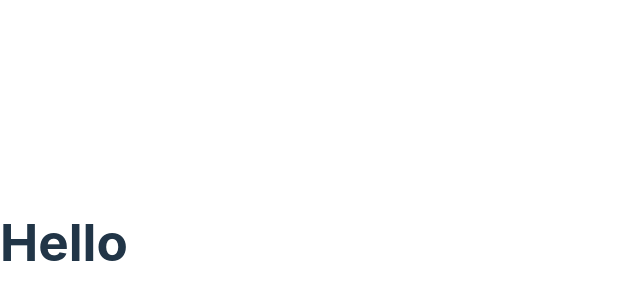
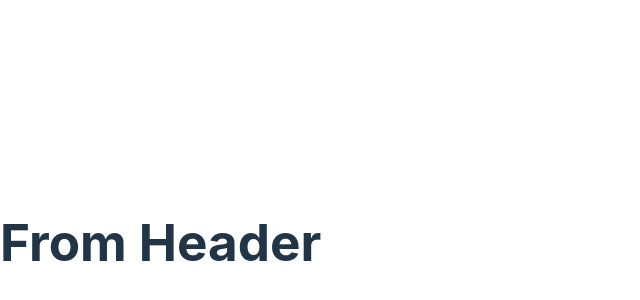
Before and after one commit to NancyMile/apptoint-react1, a React (Vite) app: page / in a window 1280 px wide. Shown: the part 158-458 px from the top of the page, without its empty margins (0-640 px from the left). Built offline with nearby package versions, Linux system fonts and the light colour scheme.

Commit message:
header component created

```diff
--- a/src/App.jsx
+++ b/src/App.jsx
@@ -1,9 +1,11 @@
+import Header from "./components/Header";
+
 function App() {
 
   return (
-    <div className="App">
-      <h1>Hello</h1>
-    </div>
+    <>
+      <Header/>
+    </>
   )
 }
 
--- /dev/null
+++ b/src/components/Header.jsx
@@ -0,0 +1,7 @@
+function Header() {
+    return (
+        <h1>From Header</h1>
+    )
+}
+
+export default Header;
```
